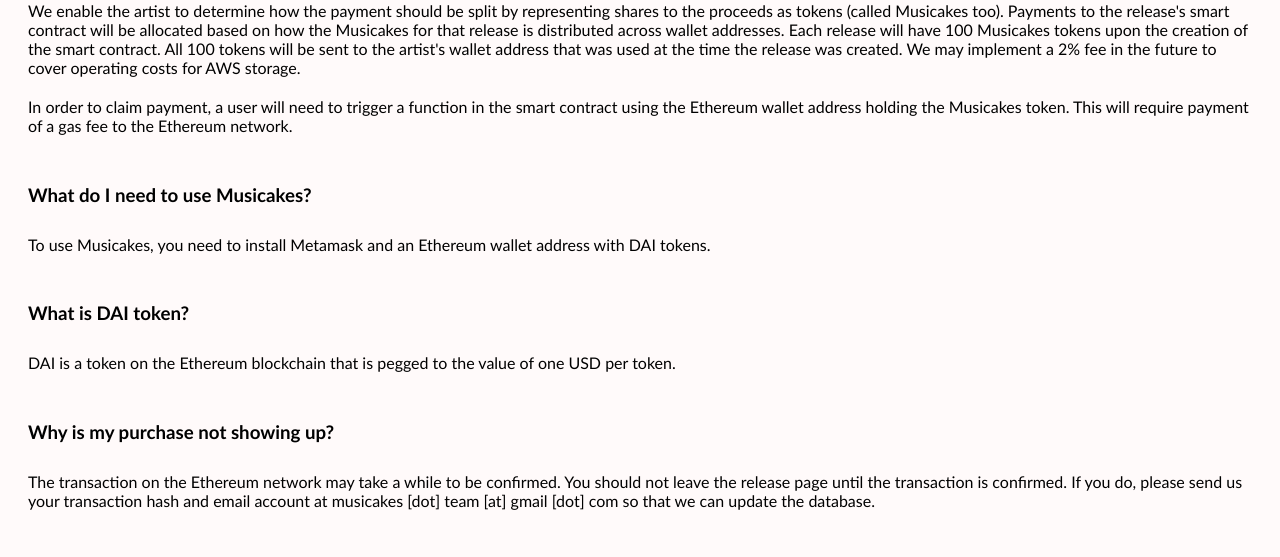
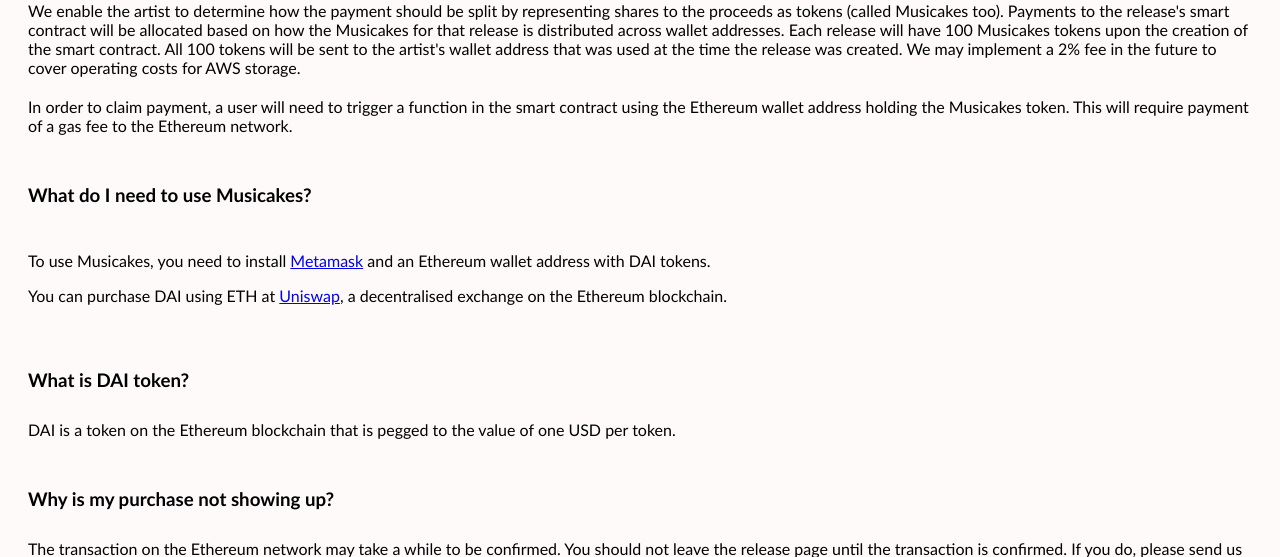
Before and after one commit to tserg/musicakes, a Flask app: page /faq in a window 1280 px wide. Shown: the part 388-945 px from the top of the page. Run offline with Flask 2, Linux system fonts and the light colour scheme; some libraries are stand-ins or nearby versions.

Commit message:
faq: instructions for DAI

```diff
--- a/templates/pages/faq.html
+++ b/templates/pages/faq.html
@@ -35,7 +35,9 @@
 		<div class = "page-content-subcontainer">
 			<h3>What do I need to use Musicakes?</h3>
 			<div class="page-content-subcontainer">
-				<span>To use Musicakes, you need to install Metamask and an Ethereum wallet address with DAI tokens.</span>
+				<p>To use Musicakes, you need to install <a href='https://metamask.io/'target="_blank">Metamask</a> and an Ethereum wallet address with DAI tokens.</p>
+
+				<p>You can purchase DAI using ETH at <a href="https://app.uniswap.org/#/swap" target="_blank">Uniswap</a>, a decentralised exchange on the Ethereum blockchain.</p>
 			</div>
 		</div>
 
```
